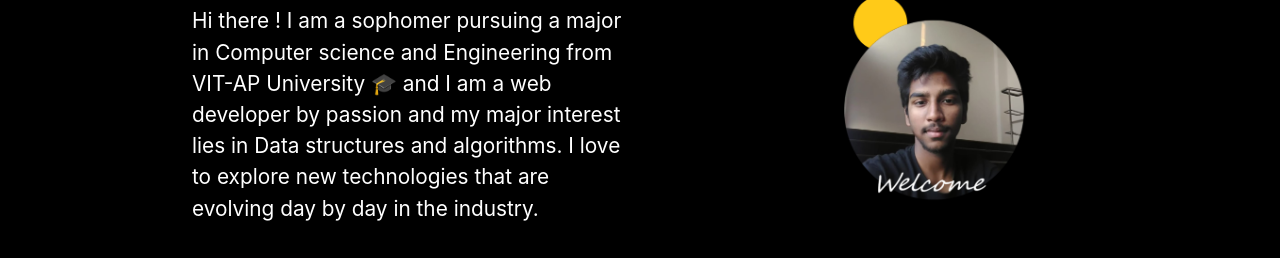
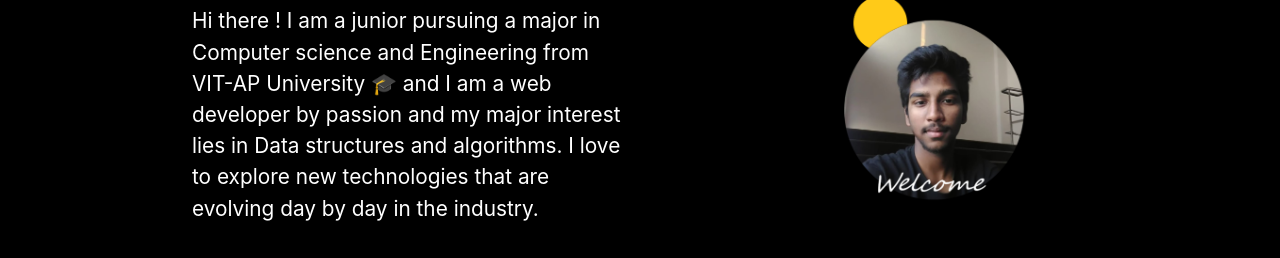
Before and after one commit to Karthik-59/Portfolio, a plain HTML site: page index.html in a window 1280 px wide. Shown: the part 212-470 px from the top of the page. Drawn offline with nearby package versions, Linux system fonts and the light colour scheme.

Commit message:
Update index.html
updated to junior

```diff
--- a/index.html
+++ b/index.html
@@ -49,7 +49,7 @@
             <div class="col-lg-6">
                 <h2 class="about-me">About me !</h2>
                 <p class="para1">
-                    Hi there ! I am a sophomer pursuing a
+                    Hi there ! I am a junior pursuing a
                     major in Computer science and Engineering from VIT-AP University 🎓
                     and I am a web developer by passion and my major interest lies in
                     Data structures and algorithms. I love to explore new technologies
```
